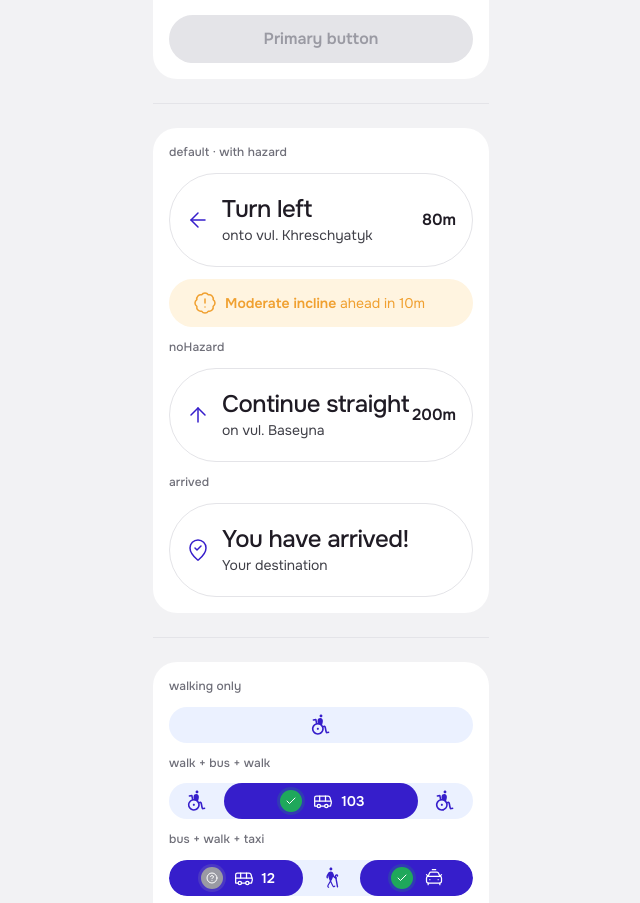
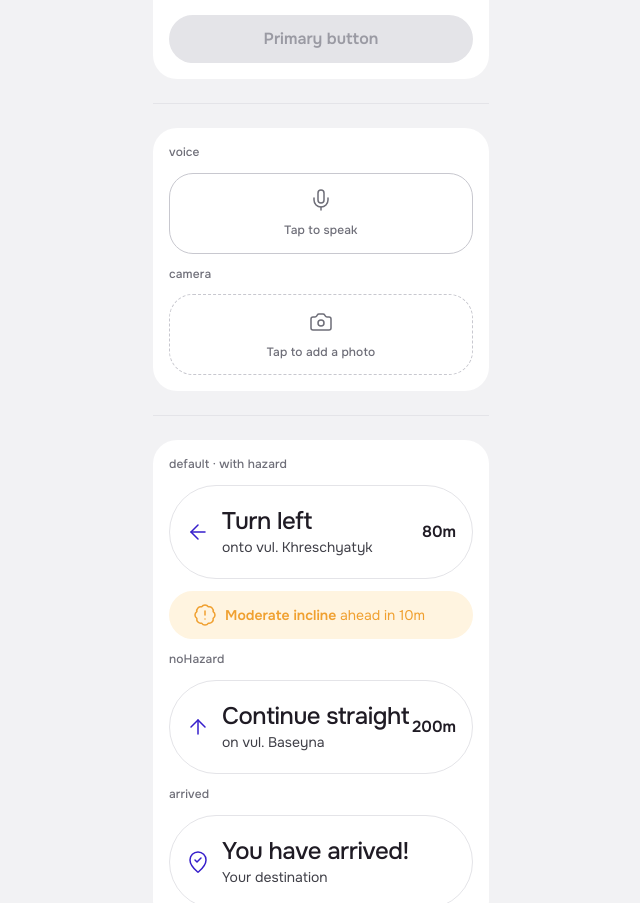
Before and after one commit to Mashto-o/passage-app, a React (Vite) app: page / in a window 1280 px wide. Shown: the part 2262-3165 px from the top of the page, without its empty margins (319-959 px from the left). Built offline with nearby package versions, Linux system fonts and the light colour scheme.

Commit message:
Created MediaInputButton

```diff
--- a/src/App.tsx
+++ b/src/App.tsx
@@ -1,6 +1,6 @@
 import { useState } from 'react'
 import { ArrowRight, Star, AlertTriangle, CheckCircle, XCircle, TrafficCone } from 'lucide-react'
-import { Button, AccessibilityBadge, SelectionCard, ReviewCard, PreferenceCard, AccessibilityCard, PhotoCard, PlacePhotoCard, Chip, StatusBadge, Divider, Dropdown, TextInput, RouteDestination, CommentInput, NavBar, OnboardingProgress, RadioButton, PlaceListItem, RouteTimeline, NavigationCard } from './components'
+import { Button, AccessibilityBadge, SelectionCard, ReviewCard, PreferenceCard, AccessibilityCard, PhotoCard, PlacePhotoCard, Chip, StatusBadge, Divider, Dropdown, TextInput, RouteDestination, CommentInput, NavBar, OnboardingProgress, RadioButton, PlaceListItem, RouteTimeline, NavigationCard, MediaInputButton } from './components'
 import type { AccessibilityBadgeProps } from './components'
 
 import imgCobblestone   from './assets/images/cobblestone.png'
@@ -186,6 +186,18 @@ function App() {
 
           <p className="text-caption-sm text-neutral-500">disabled</p>
           <Button variant="primary" label="Primary button" fullWidth disabled />
+        </div>
+
+        {/* ── Divider ── */}
+        <div className="h-px bg-neutral-200 my-sm" />
+
+        {/* ── MediaInputButton ── */}
+        <div className="bg-neutral-0 rounded-lg p-md flex flex-col gap-sm">
+          <p className="text-caption-sm text-neutral-500">voice</p>
+          <MediaInputButton variant="voice" />
+
+          <p className="text-caption-sm text-neutral-500">camera</p>
+          <MediaInputButton variant="camera" />
         </div>
 
         {/* ── Divider ── */}
--- /dev/null
+++ b/src/components/MediaInputButton.tsx
@@ -0,0 +1,53 @@
+import React from 'react'
+import { Mic, Camera } from 'lucide-react'
+
+export interface MediaInputButtonProps {
+  variant: 'voice' | 'camera'
+  onPress?: () => void
+  className?: string
+}
+
+const config = {
+  voice: {
+    border: 'border-solid',
+    Icon: Mic,
+    label: 'Tap to speak',
+  },
+  camera: {
+    border: 'border-dashed',
+    Icon: Camera,
+    label: 'Tap to add a photo',
+  },
+}
+
+export const MediaInputButton: React.FC<MediaInputButtonProps> = ({
+  variant,
+  onPress,
+  className = '',
+}) => {
+  const { border, Icon, label } = config[variant]
+
+  return (
+    <button
+      type="button"
+      onClick={onPress}
+      className={[
+        'flex flex-col items-center justify-center gap-[10px]',
+        'w-full h-[81px] px-[32px]',
+        'bg-neutral-0 border border-neutral-300 rounded-[24px]',
+        border,
+        'hover:bg-neutral-50',
+        'transition-colors duration-200',
+        'focus-visible:ring-2 focus-visible:ring-primary-500 focus-visible:ring-offset-2 focus-visible:outline-none',
+        className,
+      ]
+        .filter(Boolean)
+        .join(' ')}
+    >
+      <Icon size={24} strokeWidth={1.5} className="text-neutral-500" />
+      <span className="text-caption-sm tracking-[0.12px] text-neutral-500">
+        {label}
+      </span>
+    </button>
+  )
+}
--- a/src/components/index.ts
+++ b/src/components/index.ts
@@ -60,3 +60,6 @@ export type { RouteTimelineProps, RouteSegment, TransportSegment, WalkingSegment
 
 export { NavigationCard } from './NavigationCard'
 export type { NavigationCardProps, Direction } from './NavigationCard'
+
+export { MediaInputButton } from './MediaInputButton'
+export type { MediaInputButtonProps } from './MediaInputButton'
```
